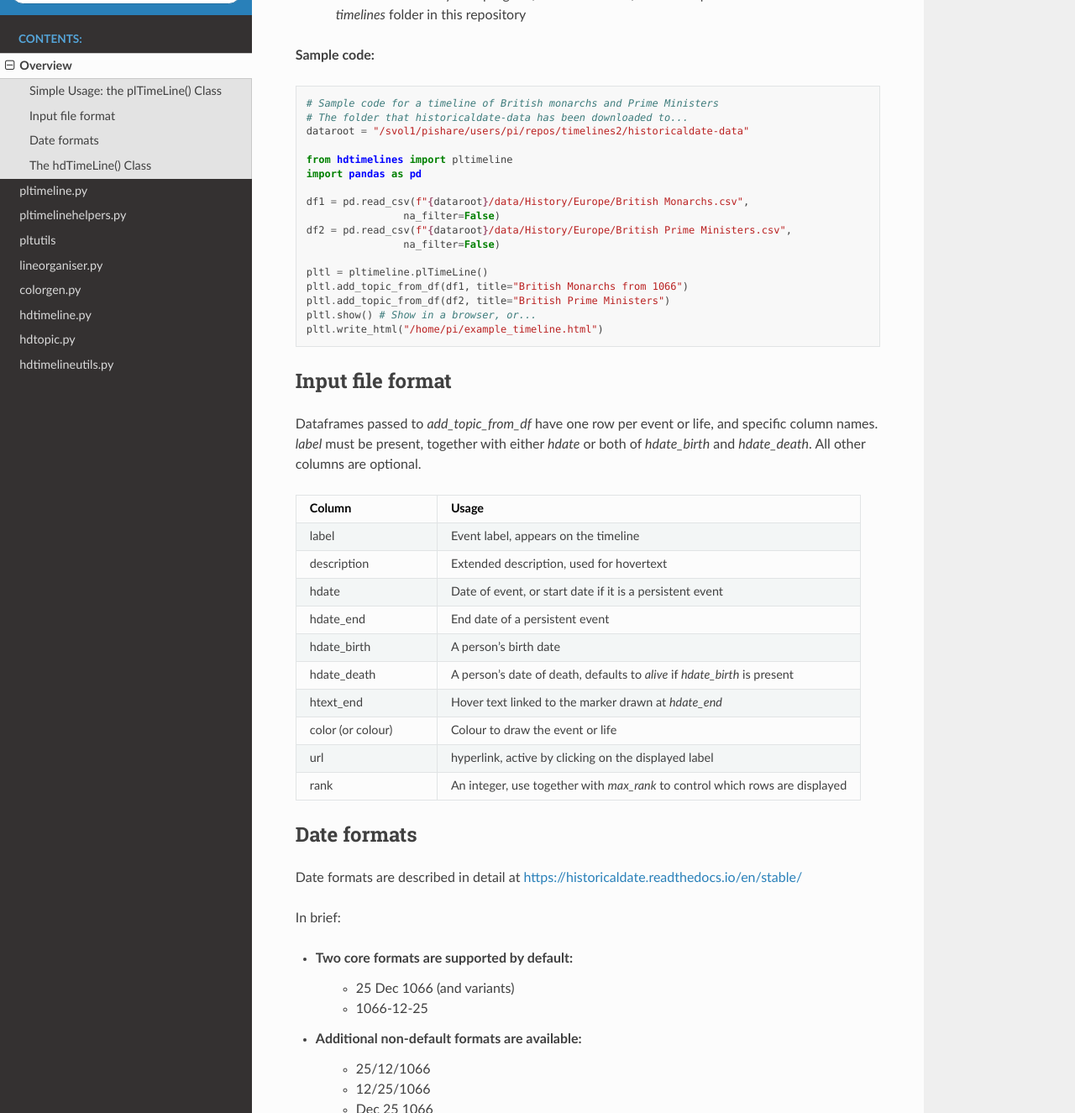
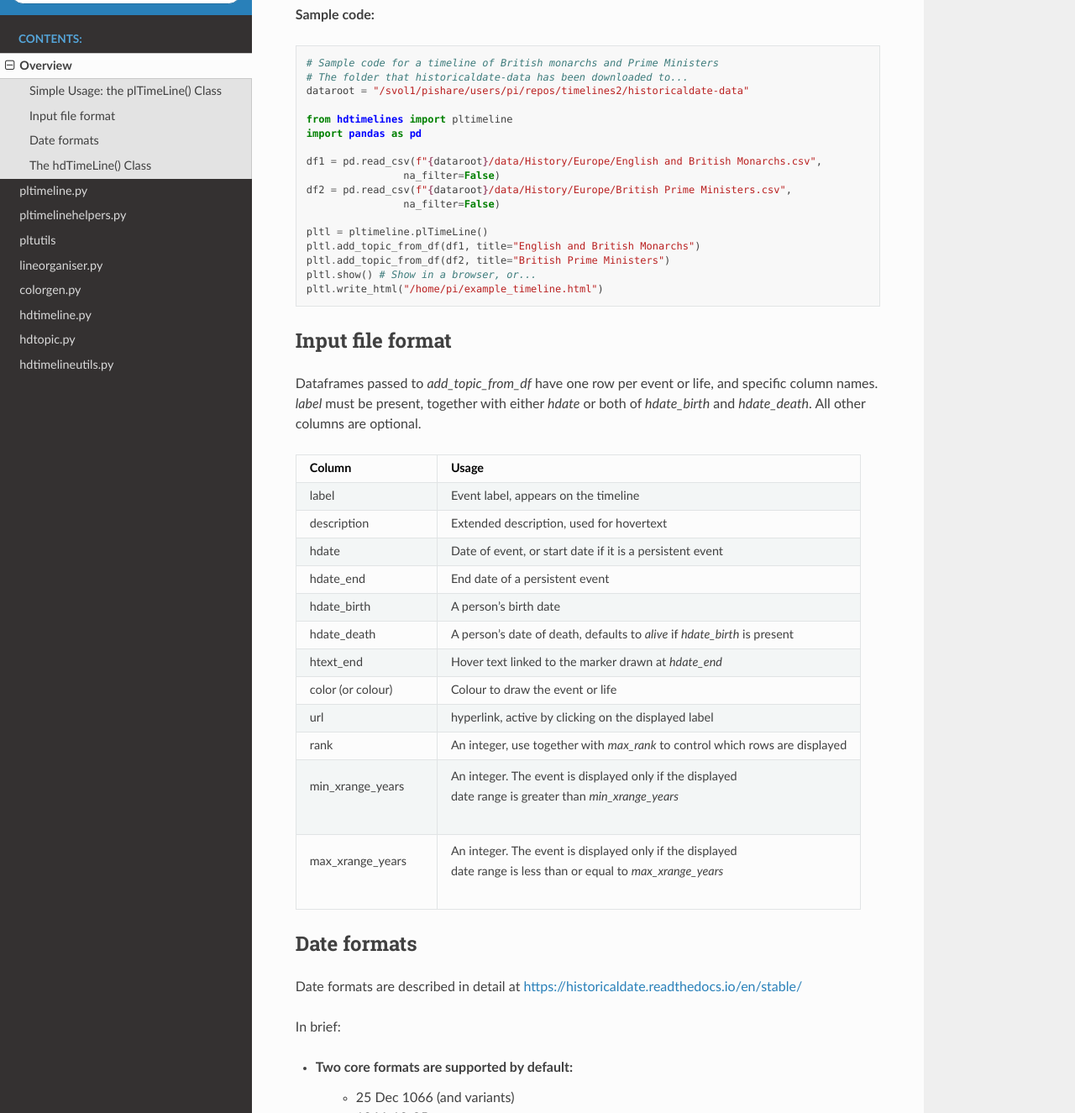
Before and after one commit to dh3968mlq/hdtimelines, a Sphinx documentation site: the page built from docs/overview.rst, in a window 1280 px wide and 1400 px high, scrolled down 1349 px, cut to the strip 75-1400 px from the top of the window. Shown: the whole strip at 84% size. Built offline with Sphinx 7.4.7 and the Read the Docs theme 2.0.0, drawn with Linux system fonts in a browser that asks for light colours; some of the changed text lies outside the part shown.

Commit message:
Update doc

```diff
--- a/docs/index.rst
+++ b/docs/index.rst
@@ -5,8 +5,6 @@ hdtimelines documentation
 A Python package for creating graphical timelines of historical data using `Plotly <https://plotly.com/python/>`_
 
 Github: https://github.com/dh3968mlq/hdtimelines
-
-Documentation: https://hdtimelines.readthedocs.io/en/stable/
 
 PyPI: https://pypi.org/project/hdtimelines/
 
--- a/docs/overview.rst
+++ b/docs/overview.rst
@@ -3,15 +3,13 @@ Overview
 
 A Python package for creating graphical timelines of historical data using `Plotly <https://plotly.com/python/>`_
 
-Github: https://github.com/dh3968mlq/hdtimelines
-
-Example outputs: https://historicaldate.com/
+For an app using this package: https://timeflows.uk/
 
 Some starter datasets (.csv): https://github.com/dh3968mlq/historicaldate-data
 
 Example timeline image:
 
-.. image:: https://historicaldate.com/wp-content/uploads/2023/05/basic_timeline_example.png
+.. image:: https://timeflows.uk/wp-content/uploads/2024/01/basic_timeline_example.png
 
 The `historicaldate <https://historicaldate.readthedocs.io/en/stable/>`_ package is used for date parsing:
    * Dates in input files are in a natural readable format, such as '25 Dec 1066'
@@ -20,7 +18,7 @@ The `historicaldate <https://historicaldate.readthedocs.io/en/stable/>`_ package
 
 In the timeline display:
 
-.. image:: https://historicaldate.com/wp-content/uploads/timeline_explanation1.png
+.. image:: https://timeflows.uk/wp-content/uploads/2024/01/timeline_explanation3.png
 
 Simple Usage: the plTimeLine() Class
 ------------------------------------
@@ -42,13 +40,13 @@ To create a timeline:
     from hdtimelines import pltimeline
     import pandas as pd
 
-    df1 = pd.read_csv(f"{dataroot}/data/History/Europe/British Monarchs.csv",
+    df1 = pd.read_csv(f"{dataroot}/data/History/Europe/English and British Monarchs.csv",
                     na_filter=False)
     df2 = pd.read_csv(f"{dataroot}/data/History/Europe/British Prime Ministers.csv",
                     na_filter=False)
 
     pltl = pltimeline.plTimeLine()
-    pltl.add_topic_from_df(df1, title="British Monarchs from 1066")
+    pltl.add_topic_from_df(df1, title="English and British Monarchs")
     pltl.add_topic_from_df(df2, title="British Prime Ministers")
     pltl.show() # Show in a browser, or...
     pltl.write_html("/home/pi/example_timeline.html")
@@ -87,6 +85,12 @@ All other columns are optional.
      - hyperlink, active by clicking on the displayed label
    * - rank
      - An integer, use together with *max_rank* to control which rows are displayed
+   * - | min_xrange_years
+     - | An integer. The event is displayed only if the displayed
+       | date range is greater than *min_xrange_years*
+   * - | max_xrange_years
+     - | An integer. The event is displayed only if the displayed
+       | date range is less than or equal to *max_xrange_years*
 
 Date formats
 ------------
@@ -121,24 +125,18 @@ may be constructed from it.
     # The folder that historicaldate-data has been downloaded to...
     dataroot = "/svol1/pishare/users/pi/repos/timelines2/historicaldate-data"
 
-    import sys
-    sys.path.insert(0,".")
-
     from hdtimelines import pltimeline, hdtimeline
     import pandas as pd
 
     hdtl = hdtimeline.hdTimeLine()
-    hdtl.add_topic_csv("British Monarchs",
-          f"{dataroot}/data/History/Europe/British Monarchs.csv")
+    hdtl.add_topic_csv("English and British Monarchs",
+          f"{dataroot}/data/History/Europe/English and British Monarchs.csv")
     hdtl.add_topic_csv("British Prime Ministers",
           f"{dataroot}/data/History/Europe/British Prime Ministers.csv")
 
     pltl = pltimeline.plTimeLine.from_hdtimeline(hdtl)
     pltl.show()
 
-
-
-
 **Indices and tables**
 
 * :ref:`genindex`
```
Also changed, not shown: 1 other file.
